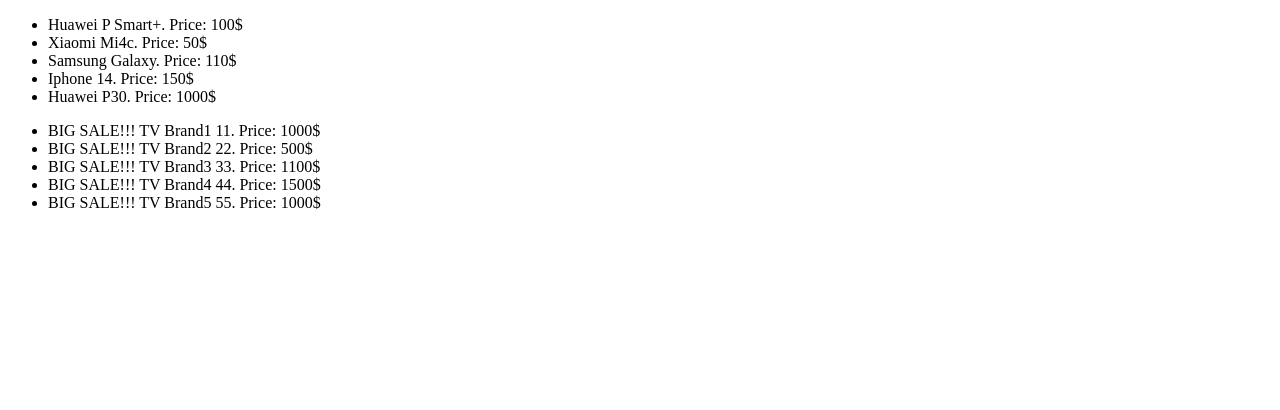
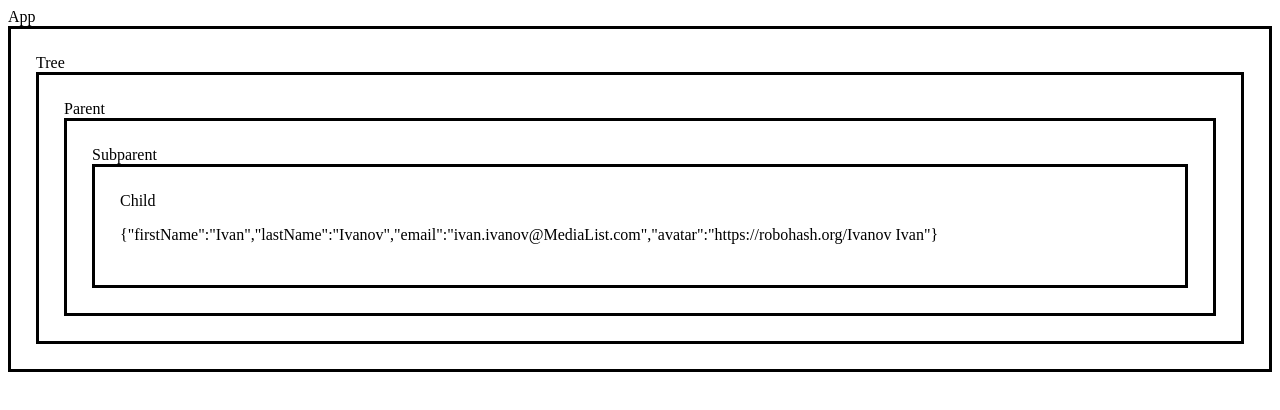
Before and after one commit to Soifka/09.12.2022-cra, a React (Create React App) app: page / in a window 1280 px wide. Shown: the top 410 px of the page. Built offline with nearby package versions, Linux system fonts and the light colour scheme.

Commit message:
React Context

```diff
--- a/src/components/App.js
+++ b/src/components/App.js
@@ -12,9 +12,40 @@
 //import FlexContainer from "./FlexContainer/FlexContainer";
 
 //import { BrowserRouter, Routes, Route, Link } from "react-router-dom";
-import DataProvider from "./DataProvider";
+//import DataProvider from "./DataProvider";
+
+import React, { Component } from 'react';
+import Tree from './Tree';
+import { MyContext } from '../contexts/userContext';
+
+class App extends Component {
+  constructor(props) {
+    super(props);
+    this.state = {
+      user: {
+        firstName: 'Ivan',
+        lastName: 'Ivanov',
+        email: 'ivan.ivanov@MediaList.com',
+        avatar: 'https://robohash.org/Ivanov Ivan'
+      }
+    }
+  }
+
+  render() {
+    console.log(MyContext)
+    return (
+      <div>
+        App
+        <MyContext.Provider value={this.state.user}>
+          <Tree />
+        </MyContext.Provider>
+      </div>
+    );
+  }
+}
 
 
+/*
 function App() {
   return (
   <>
@@ -70,5 +101,6 @@
     // <FlexContainer />
   );
 }
+*/
 
 export default App;
--- /dev/null
+++ b/src/components/Tree/Parent/Subparent/Child/Innerchild/index.js
@@ -0,0 +1,21 @@
+import React from 'react';
+import { MyContext } from '../../../../../../contexts/userContext';
+
+const Innerchild = () => {
+    return (
+        <MyContext.Consumer>
+            {
+                (value) => {
+                    return (
+                        <p>{JSON.stringify(value)}</p>
+                    )
+                }
+            }
+        </MyContext.Consumer>
+        // <div>
+        //     Innerchild
+        // </div>
+    );
+}
+
+export default Innerchild;
--- /dev/null
+++ b/src/components/Tree/Parent/Subparent/Child/index.js
@@ -0,0 +1,13 @@
+import React from 'react';
+import Innerchild from './Innerchild';
+
+const Child = () => {
+    return (
+        <div style={{border: '3px solid black', padding:'25px'}}>
+            Child
+            <Innerchild />
+        </div>
+    );
+}
+
+export default Child;
--- /dev/null
+++ b/src/components/Tree/Parent/Subparent/index.js
@@ -0,0 +1,13 @@
+import React from 'react';
+import Child from './Child';
+
+const Subparent = () => {
+    return (
+        <div style={{border: '3px solid black', padding:'25px'}}>
+            Subparent
+            <Child />
+        </div>
+    );
+}
+
+export default Subparent;
--- /dev/null
+++ b/src/components/Tree/Parent/index.js
@@ -0,0 +1,13 @@
+import React from 'react';
+import Subparent from './Subparent';
+
+const Parent = () => {
+    return (
+        <div style={{border: '3px solid black', padding:'25px'}}>
+            Parent
+            <Subparent />
+        </div>
+    );
+}
+
+export default Parent;
--- /dev/null
+++ b/src/components/Tree/index.js
@@ -0,0 +1,14 @@
+import { toBePartiallyChecked } from '@testing-library/jest-dom/dist/matchers';
+import React from 'react';
+import Parent from './Parent';
+
+const Tree = () => {
+    return (
+        <div style={{border: '3px solid black', padding:'25px'}}>
+            Tree
+            <Parent />
+        </div>
+    );
+}
+
+export default Tree;
--- /dev/null
+++ b/src/contexts/userContext.js
@@ -0,0 +1,3 @@
+import React from 'react';
+
+export const MyContext = React.createContext();
```
